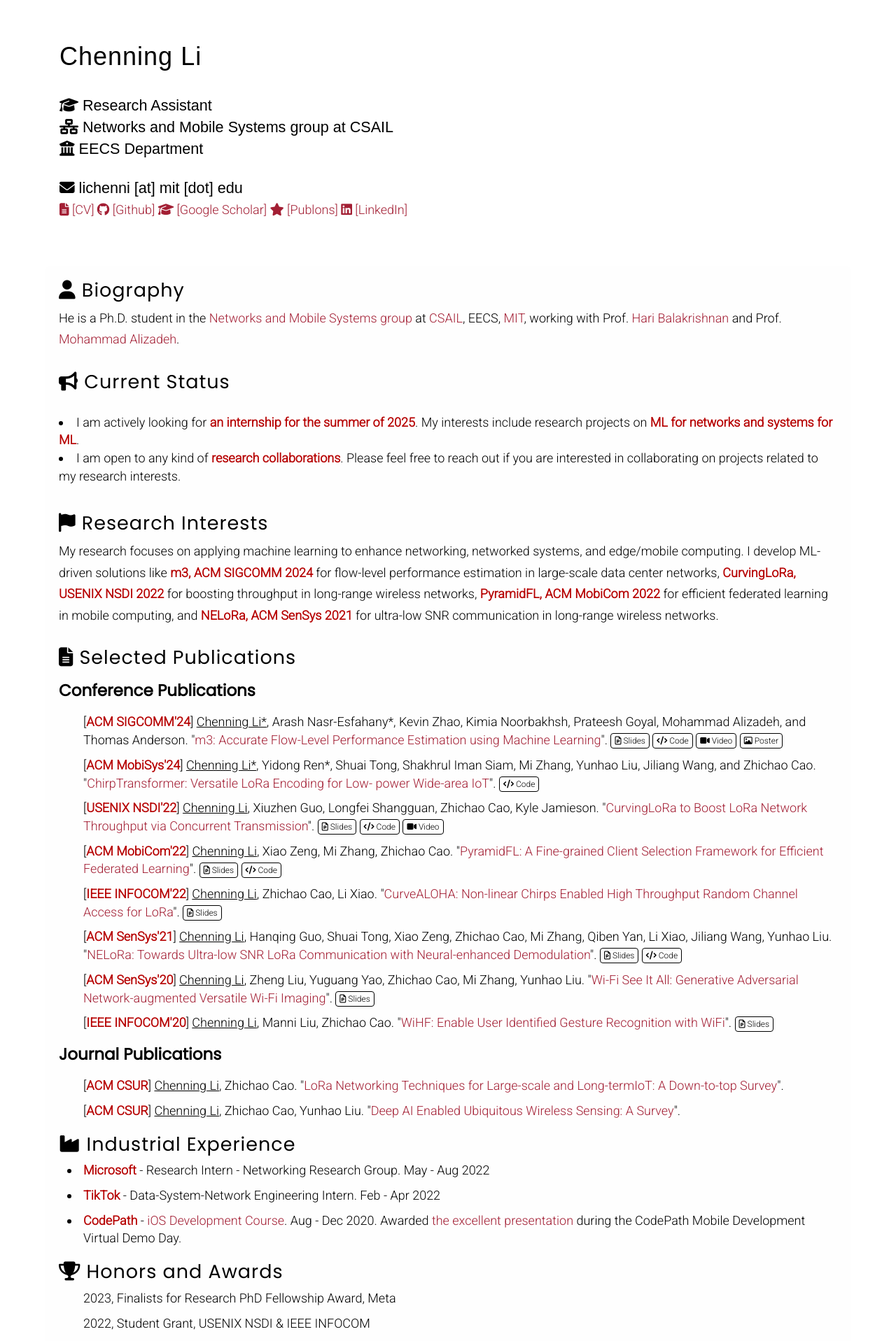
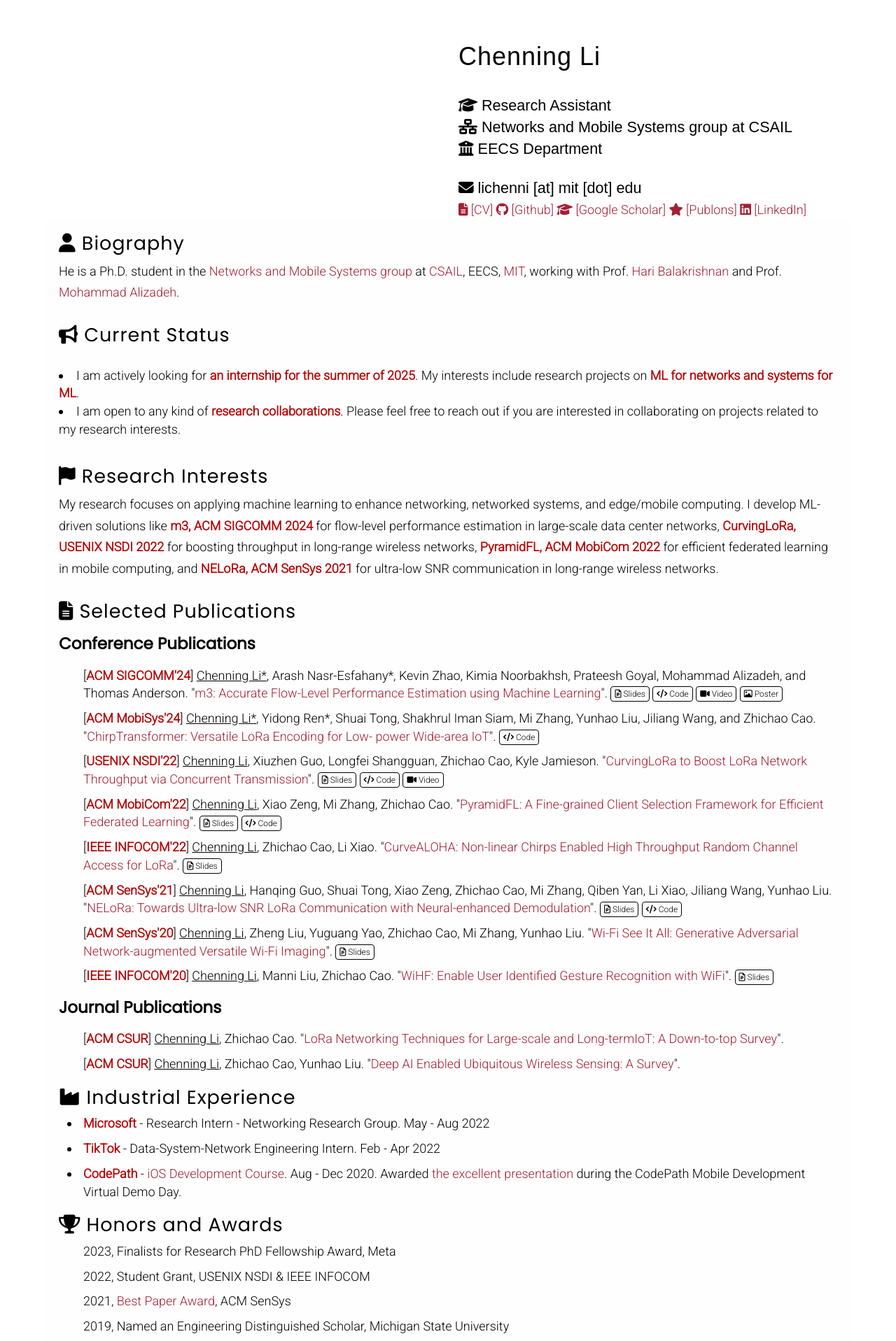
Before and after one commit to liecn/cnli.me, a Jekyll site: the page built from index.html, in a window 1280 px wide. Shown: the top 1917 px of the page at 70% size. Built offline with Jekyll 4.4.1, drawn with Linux system fonts in a browser that asks for light colours; nearby versions of some CDN libraries; library files that are not in the unit come from our copies.

```diff
--- a/static/css/style.css
+++ b/static/css/style.css
@@ -6,48 +6,6 @@
     }
     .avatar {
         display: none;
-    }
-    #header {
-        position: relative;
-        /* Ensure the header is positioned relative to its normal flow */
-        padding-bottom: 20px;
-        /* Adds padding to create space below the header */
-    }
-    #site_content {
-        position: relative;
-        /* Ensure the site content is also positioned relative */
-        margin-top: 100px;
-        /* Adds top margin to ensure it doesn't overlap with the header */
-        padding-top: 40px;
-        /* Adds padding at the top for additional space */
-    }
-    #bio {
-        padding-top: 50px;
-        /* Adds some padding to the top of the bio section */
-    }
-    #logo {
-        display: flex;
-        flex-direction: column;
-        align-items: left;
-        text-align: left;
-        padding-bottom: 20px;
-        padding-left: 20px;
-        /* Adds space below the logo */
-    }
-    .name h1 {
-        font-size: 1.8em;
-        /* Adjust font size for better fit on small screens */
-        margin-bottom: 10px;
-    }
-    .name h2 {
-        font-size: 1.2em;
-        /* Adjust font size for better fit */
-        margin-bottom: 8px;
-    }
-    .contact-links a {
-        margin-bottom: 20px;
-        /* Add space after the contact links */
-        /* Adjust spacing between contact links */
     }
 }
 
@@ -385,7 +343,7 @@
     text-align: center;
     overflow: hidden;
     border: 5px solid #FFF;
-    margin-right: 50px;
+    /* margin-right: 50px; */
     border-radius: 10px 10px 10px 10px;
     /* border-radius: 50px 50px 50px 50px; */
 }
@@ -393,11 +351,11 @@
 .name {
     float: right;
     margin-left: 1px;
-    width: 60%;
+    /* width: 60%; */
 }
 
 #logo {
-    width: 90%;
+    width: 80%;
     max-width: 1280px;
     position: relative;
     height: 200px;
```
